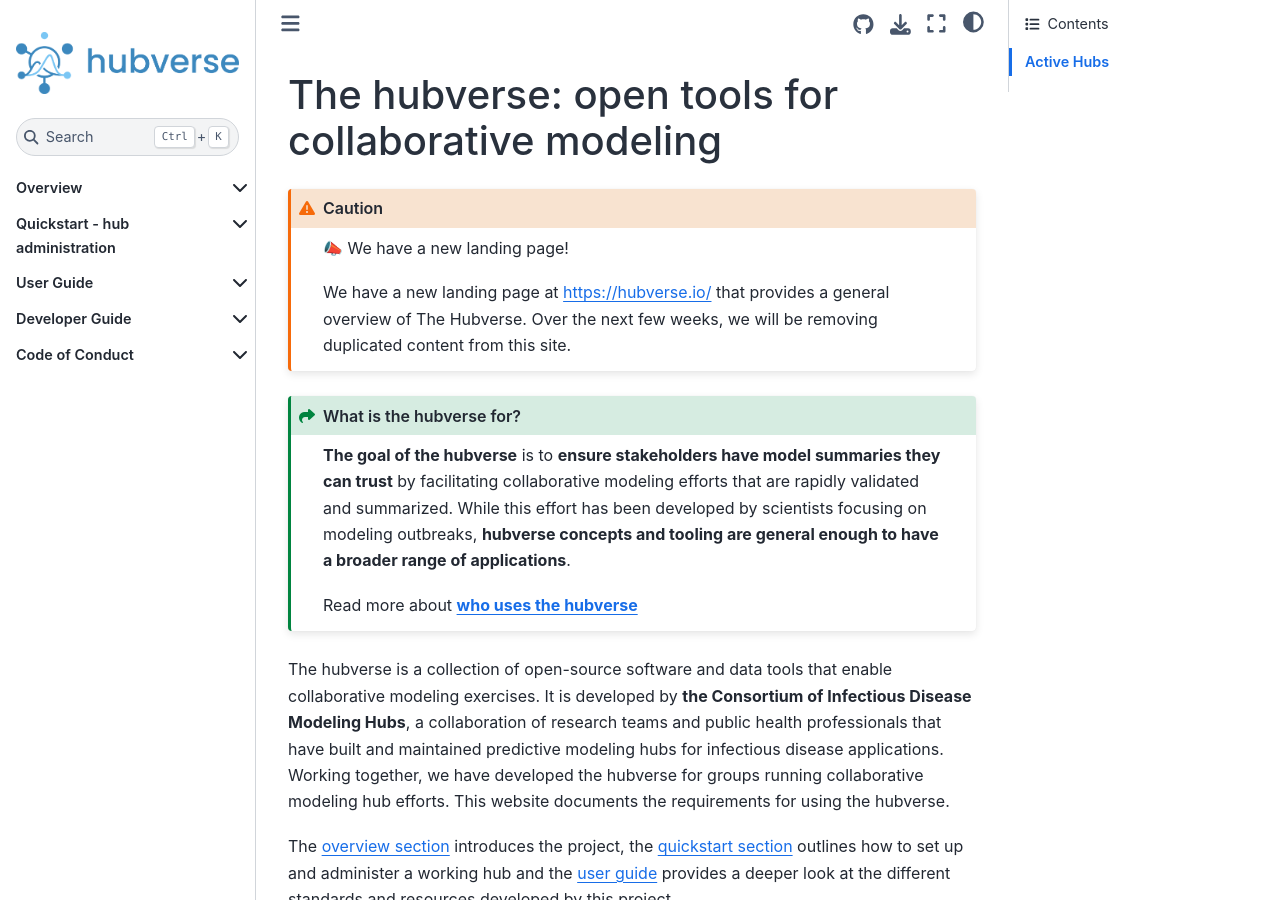
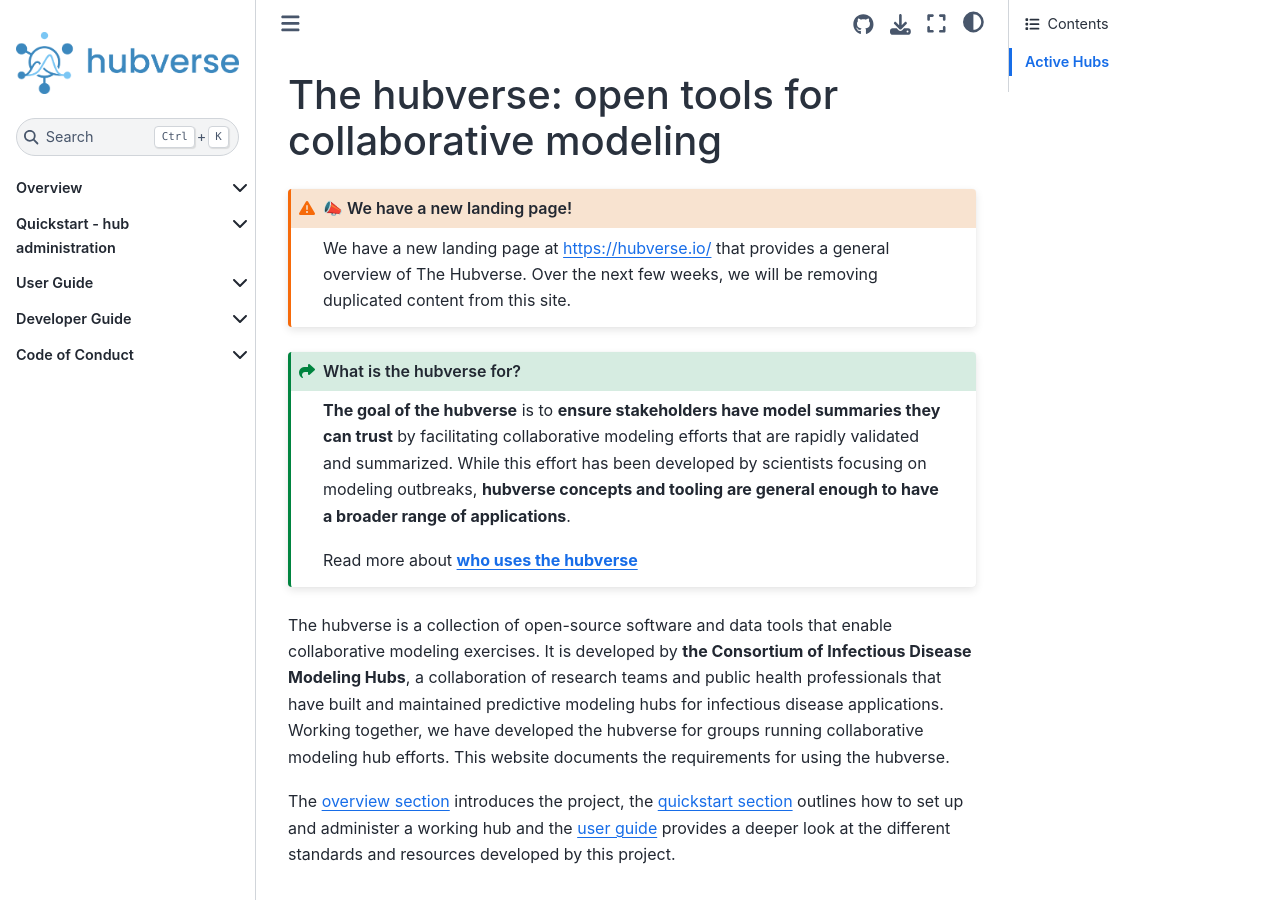
Before and after one commit to hubverse-org/hubDocs, a Sphinx documentation site: the page built from docs/source/index.md, in a window 1280 px wide and 900 px high. Built offline with Sphinx 7.4.7 and the Sphinx Book theme 1.1.4, drawn with Linux system fonts in a browser that asks for light colours; comment, search, counter and statistics services are not loaded.

Commit message:
Make the new landing page announcement more prominent

````diff
--- a/docs/source/index.md
+++ b/docs/source/index.md
@@ -1,9 +1,7 @@
 # The hubverse: open tools for collaborative modeling
 
-```{caution}
+```{admonition} 📣 We have a new landing page!
 :class: warning
-
-📣 We have a new landing page!
 
 We have a new landing page at <https://hubverse.io/> that provides a general overview of The Hubverse. Over the next few weeks, we will be removing duplicated content from this site.
 ```
````
